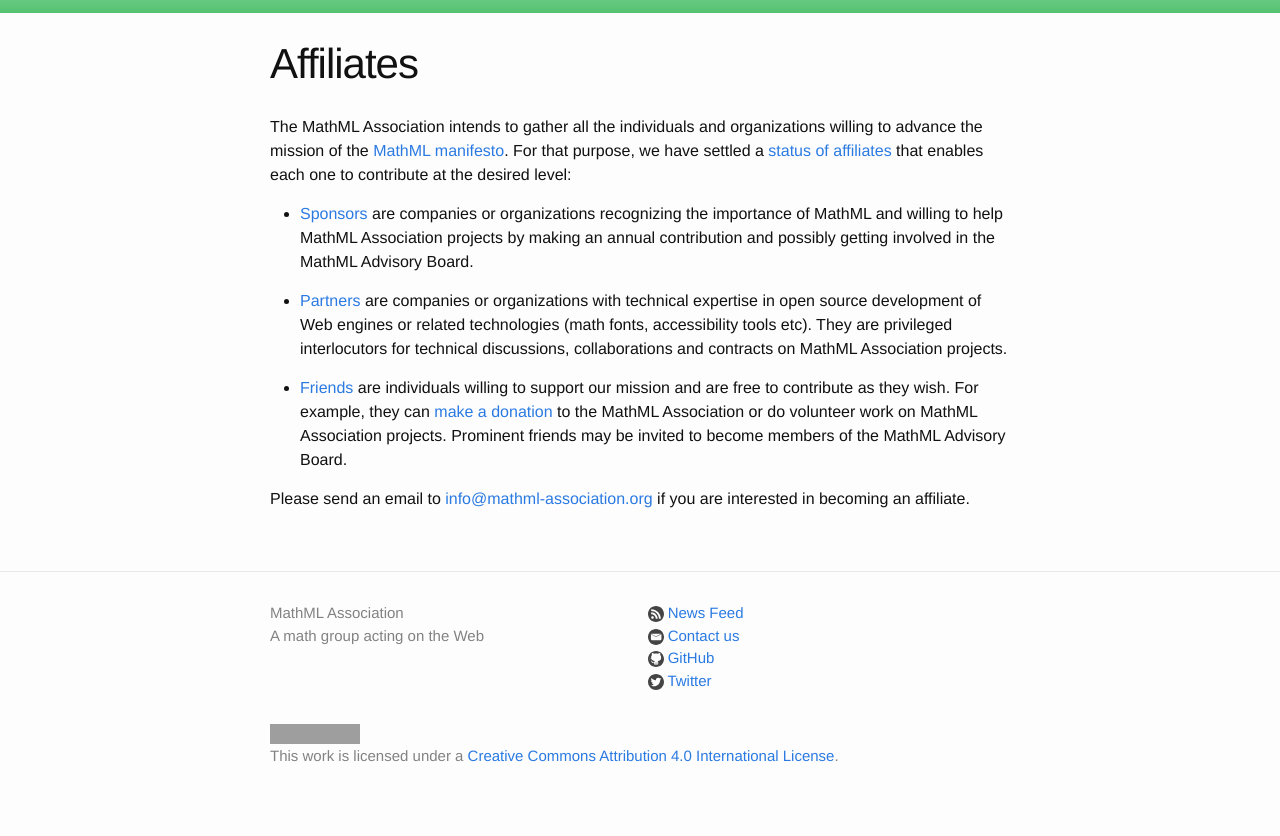
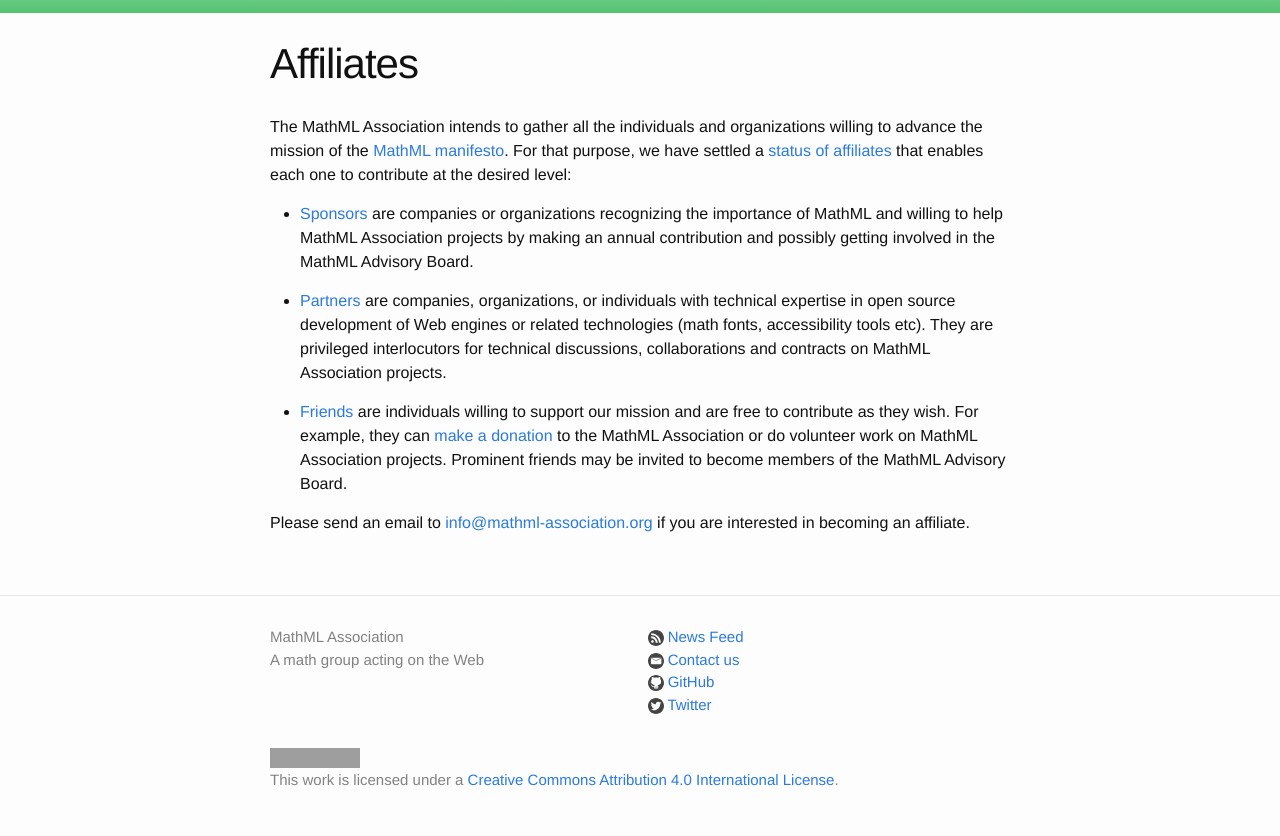
Before and after one commit to MathML/website, a Jekyll site: the page built from affiliates/index.md, in a window 1280 px wide. Shown: the part 329-1165 px from the top of the page. Built offline with Jekyll 4.4.1, drawn with Linux system fonts in a browser that asks for light colours; before the commit the page ends 1141 px from its top, so only the background shows below that; grey boxes are pictures that could not be loaded.

Commit message:
adding individual partners

```diff
--- a/affiliates/index.md
+++ b/affiliates/index.md
@@ -13,7 +13,7 @@
   making an annual contribution and possibly getting involved in the
   MathML Advisory Board.
 
-- [Partners](partners.html) are companies or organizations with
+- [Partners](partners.html) are companies, organizations, or individuals with
   technical expertise in open source development of Web engines or related
   technologies (math fonts, accessibility tools etc). They are privileged
   interlocutors for technical discussions, collaborations and contracts on
```
